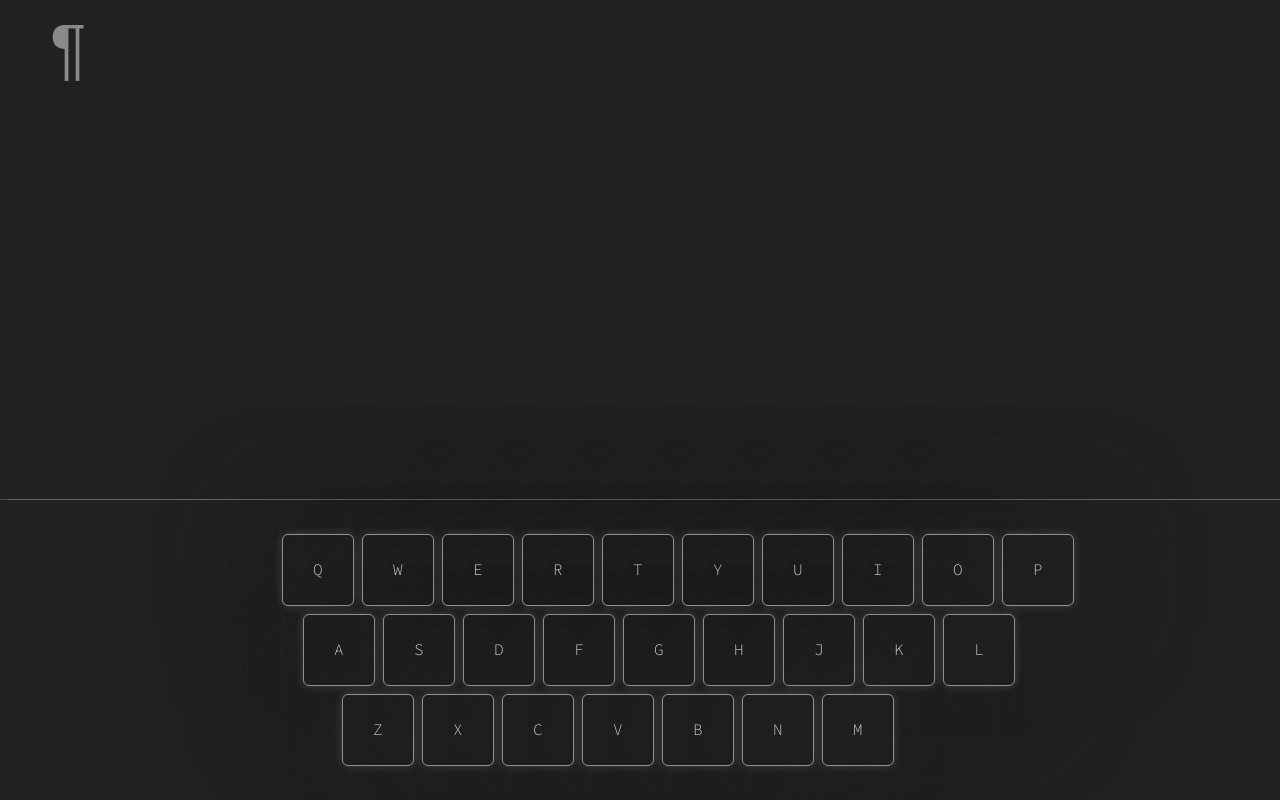
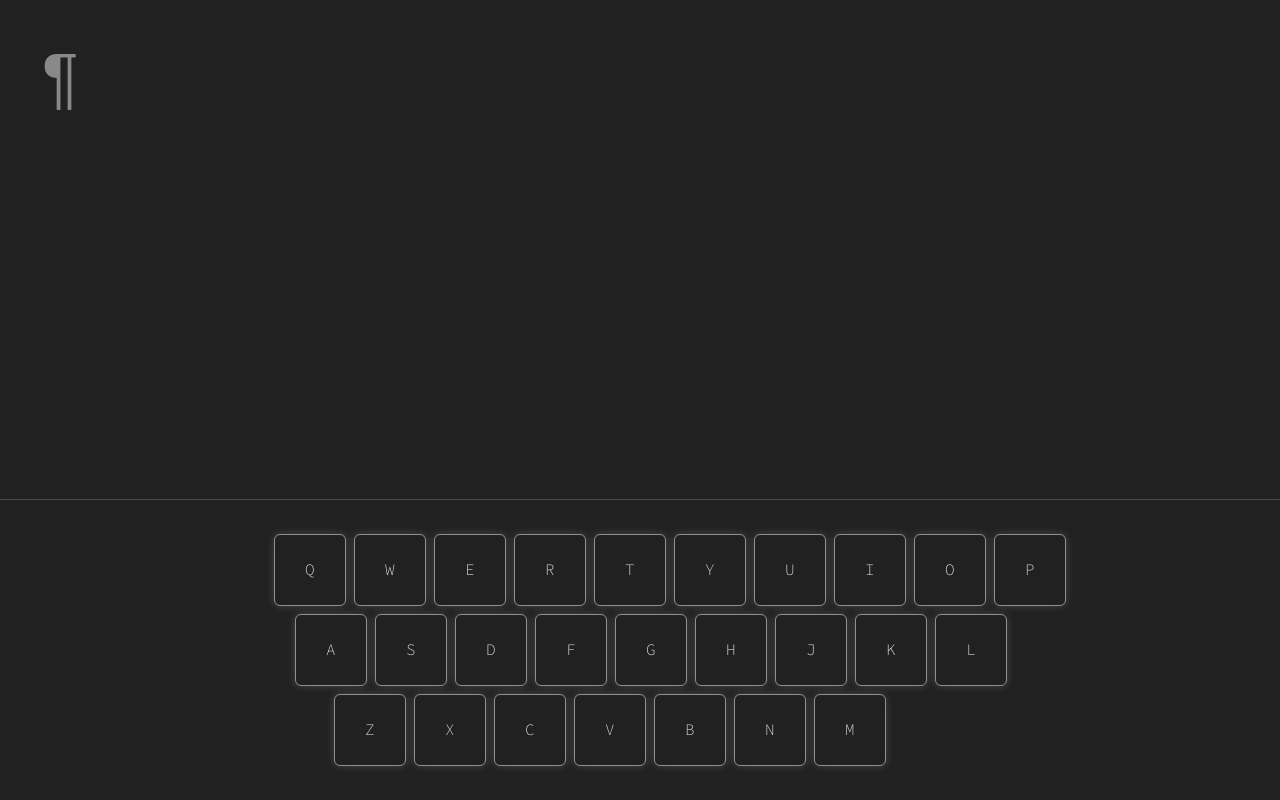
Before and after one commit to kayandrewj/Optick, a plain HTML site: page Sol/index.html in a window 1280 px wide. Shown: the top 800 px of the page. Drawn offline with Linux system fonts and the light colour scheme.

Commit message:
fix styling issues

```diff
--- a/Sol/main.css
+++ b/Sol/main.css
@@ -1,21 +1,14 @@
 body {
   display: flex;
   align-items: center;
-  width: 100%;
   background-color: #212121;
+  margin: 0px;
+  max-width: 100%;
+  overflow: hidden;
 }
 
-.guide img {
-  opacity: 0.5;
-  max-width: 1000px;
-  width: 100%;
-  height: auto;
-}
-
-.guide {
-  margin: 0 auto;
-  position: absolute;
-  bottom: 0;
+.vsc-initialized {
+  max-width: 100%;
 }
 
 .keyboard {
@@ -58,18 +51,17 @@ body {
 
 .heatmap {
   margin-left: -13px;
+  border-top: none;
 }
 
 .heatmap li {
   background-color: #212121;
-  width: 1px;
-  height: 1px;
+  width: 0;
+  height: 0;
   margin: 39.5px;
-  margin-left: 52px;
-  margin-right: 27px;
+  margin-left: 44px;
+  margin-right: 32px;
   border: none;
-  border-radius: 43px;
-  box-shadow: 0px 0px 93px 58px #212121;
   padding: 0px;
   }
 
@@ -85,7 +77,14 @@ body {
   display: flex;
   color: rgba(220, 220, 220, 0.934);
   flex-wrap: wrap;
+  max-height: 90vh;
   padding: 38px;
+  overflow: scroll;
+  margin-top: 37px;
+}
+
+.input::-webkit-scrollbar {
+    display: none;
 }
 
 .word {
```
